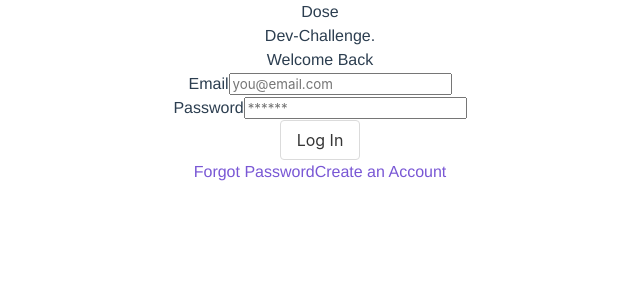
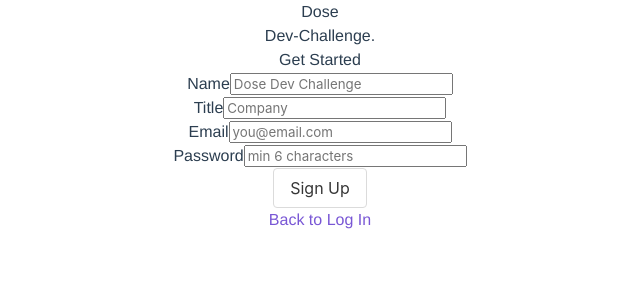
Before and after one commit to debauchery1st/dose-dev-challenge, a Vue app: page /login in a window 1280 px wide. Both pictures are taken after a click on the link "Create an Account". Shown: the top 300 px of the page, without its empty margins (320-960 px from the left). Built offline with nearby package versions, Linux system fonts and the light colour scheme; no server answers.

Commit message:
conditional rendering, login/signup

```diff
--- /dev/null
+++ b/src/components/PasswordReset.vue
@@ -0,0 +1,37 @@
+<template>
+  <div class="modal">
+    <div class="modal-content">
+      <div @click="$emit('close')" class="close">close</div>
+      <h3>Reset Password</h3>
+      <div v-if="!showSuccess">
+        <p>Enter your email to reset your password</p>
+        <form @submit.prevent>
+          <input
+            v-model.trim="email"
+            type="email"
+            placeholder="you@email.com"
+          />
+        </form>
+        <button @click="resetPassword()" class="button">Reset</button>
+      </div>
+      <p v-else>Success! Check your email for a reset link.</p>
+    </div>
+  </div>
+</template>
+<script>
+import { auth } from "@/firebase";
+
+export default {
+  data() {
+    return {
+      email: "",
+      showSuccess: false,
+    };
+  },
+  methods: {
+    async resetPassword() {
+      // reset logic
+    },
+  },
+};
+</script>
--- a/src/store/index.js
+++ b/src/store/index.js
@@ -22,6 +22,17 @@ export default new Vuex.Store({
       );
       dispatch("fetchUserProfile", user);
     },
+    async signup({ dispatch }, form) {
+      const { user } = await fb.auth.createUserWithEmailAndPassword(
+        form.email,
+        form.password
+      );
+      await fb.usersCollection.doc(user.uid).set({
+        name: form.name,
+        title: form.title,
+      });
+      dispatch("fetchUserProfile", user);
+    },
     async fetchUserProfile({ commit }, user) {
       const userProfile = await fb.usersCollection.doc(user.uid).get();
 
--- a/src/views/Login.vue
+++ b/src/views/Login.vue
@@ -1,12 +1,13 @@
 <template>
   <div id="login">
+    <PasswordReset v-if="showPasswordReset" @close="togglePasswordReset()" />
     <section>
       <div class="col1">
         <h1>Dose</h1>
         <p>Dev-Challenge.</p>
       </div>
-      <div class="col2">
-        <form @submit.prevent>
+      <div :class="{ 'signup-form': '!showLoginForm' }" class="col2">
+        <form v-if="showLoginForm" @submit.prevent>
           <h1>Welcome Back</h1>
           <div>
             <label for="email1">Email</label>
@@ -28,8 +29,51 @@
           </div>
           <button @click="login()" class="button">Log In</button>
           <div class="extras">
-            <a>Forgot Password</a>
-            <a>Create an Account</a>
+            <a @click="togglePasswordReset">Forgot Password</a>
+            <a @click="toggleForm">Create an Account</a>
+          </div>
+        </form>
+        <form v-else @submit.prevent>
+          <h1>Get Started</h1>
+          <div>
+            <label for="name">Name</label>
+            <input
+              v-model.trim="signupForm.name"
+              type="text"
+              placeholder="Dose Dev Challenge"
+              id="name"
+            />
+          </div>
+          <div>
+            <label for="title">Title</label>
+            <input
+              v-model.trim="signupForm.title"
+              type="text"
+              placeholder="Company"
+              id="title"
+            />
+          </div>
+          <div>
+            <label for="email2">Email</label>
+            <input
+              v-model.trim="signupForm.email"
+              type="text"
+              placeholder="you@email.com"
+              id="email2"
+            />
+          </div>
+          <div>
+            <label for="password2">Password</label>
+            <input
+              v-model.trim="signupForm.password"
+              type="password"
+              placeholder="min 6 characters"
+              id="password2"
+            />
+          </div>
+          <button @click="signup()" class="button">Sign Up</button>
+          <div class="extras">
+            <a @click="toggleForm()">Back to Log In</a>
           </div>
         </form>
       </div>
@@ -38,20 +82,46 @@
 </template>
 
 <script>
+import PasswordReset from "@/components/PasswordReset";
 export default {
+  components: {
+    PasswordReset,
+  },
   data() {
     return {
       loginForm: {
         email: "",
         password: "",
       },
+      signupForm: {
+        name: "",
+        title: "",
+        email: "",
+        password: "",
+      },
+      showLoginForm: true,
+      showPasswordReset: false,
     };
   },
   methods: {
+    toggleForm() {
+      this.showLoginForm = !this.showLoginForm;
+    },
+    togglePasswordReset() {
+      this.showPasswordReset = !this.showPasswordReset;
+    },
     login() {
       this.$store.dispatch("login", {
         email: this.loginForm.email,
         password: this.loginForm.password,
+      });
+    },
+    signup() {
+      this.$store.dispatch("signup", {
+        email: this.signupForm.email,
+        password: this.signupForm.password,
+        name: this.signupForm.name,
+        title: this.signupForm.title,
       });
     },
   },
```
